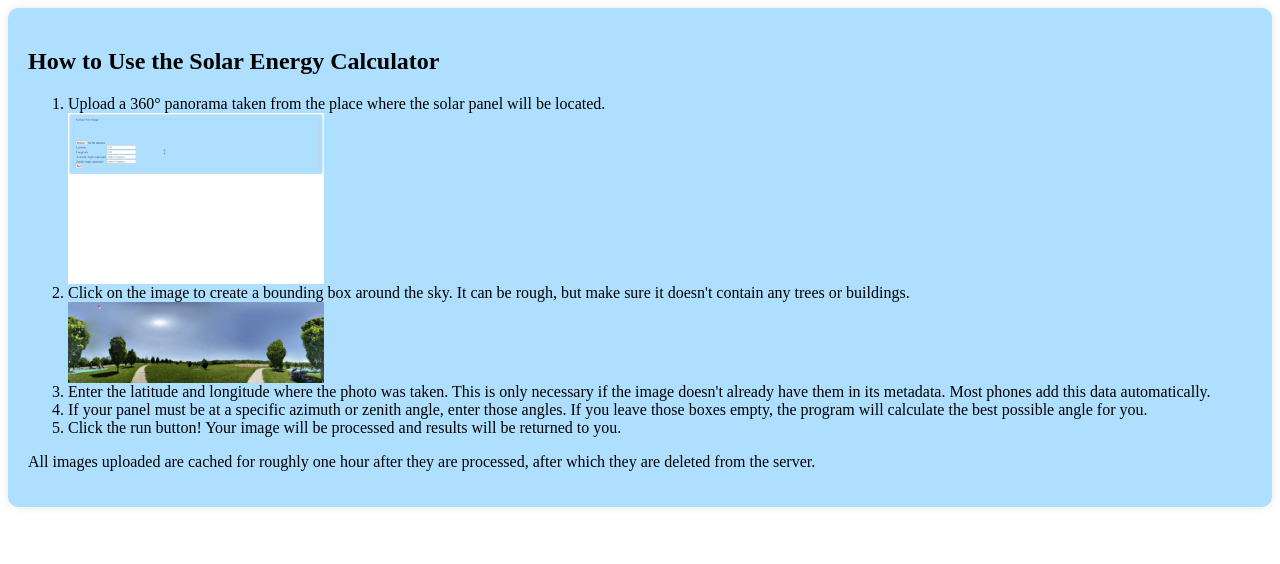
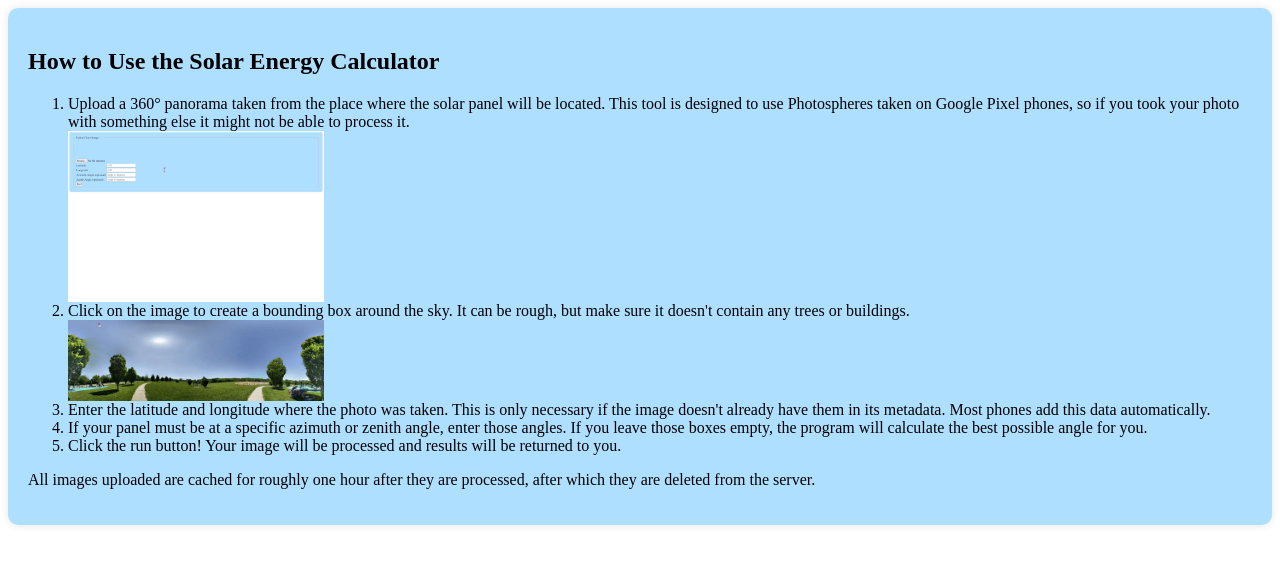
Before and after one commit to KiARC/software_design_project, a Flask app: page /how-to in a window 1280 px wide. Shown: the top 564 px of the page. Run offline with Flask 3, Linux system fonts and the light colour scheme.

Commit message:
Add more info to how-to on which images work

```diff
--- a/src/templates/how-to.html
+++ b/src/templates/how-to.html
@@ -24,7 +24,9 @@
 				<h1>How to Use the Solar Energy Calculator</h1>
 				<ol>
 					<li>
-						Upload a 360&deg; panorama taken from the place where the solar panel will be located.
+						Upload a 360&deg; panorama taken from the place where the solar panel will be located. This tool is designed to use
+						Photospheres taken on Google Pixel phones, so if you took your photo with something else it might not be able to
+						process it.
 						<img src="../static/assets/upload-tutorial.gif" width="256" style="display: block" />
 					</li>
 					<li>
```
